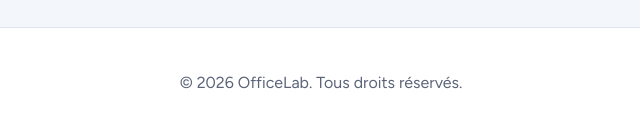
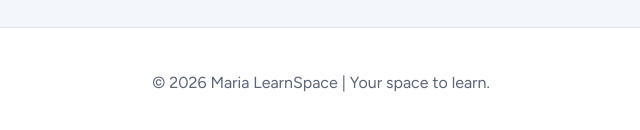
Before and after one commit to sekfanemaria/Maria-LearnSpace, a plain HTML site: page index.html in a window 1280 px wide. Shown: the part 844-974 px from the top of the page, 319-959 px from the left. Drawn offline with nearby package versions, Linux system fonts and the light colour scheme.

Commit message:
Update website

```diff
--- a/index.html
+++ b/index.html
@@ -42,7 +42,7 @@
   <p class="pack"><strong>Pack complet : -<span data-discount></span> de remise</strong> si vous prenez Word, Excel et PowerPoint ensemble.</p>
 </section>
 </main>
-<footer><p>© <span id="year"></span> OfficeLab. Tous droits réservés.</p></footer>
+<footer><p>© <span id="year"></span> Maria LearnSpace | Your space to learn.</p></footer>
 <script src="script.js"></script>
 </body>
 </html>
```
Also changed, not shown: contact.html (+1 -1 lines), formations.html (+1 -1 lines), paiement.html (+1 -1 lines), portfolio.html (+1 -1 lines).
